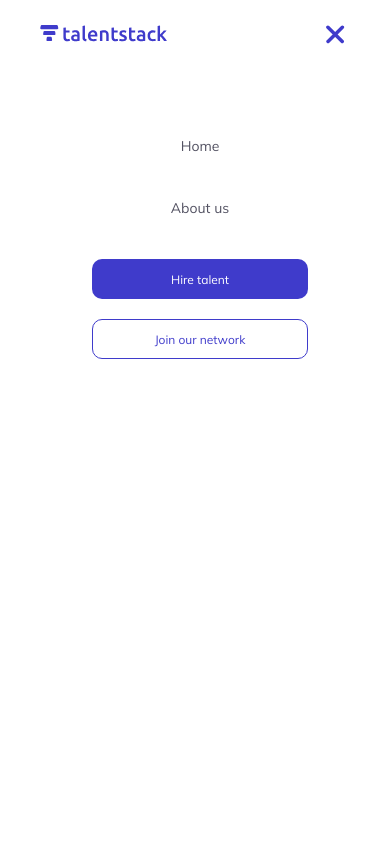
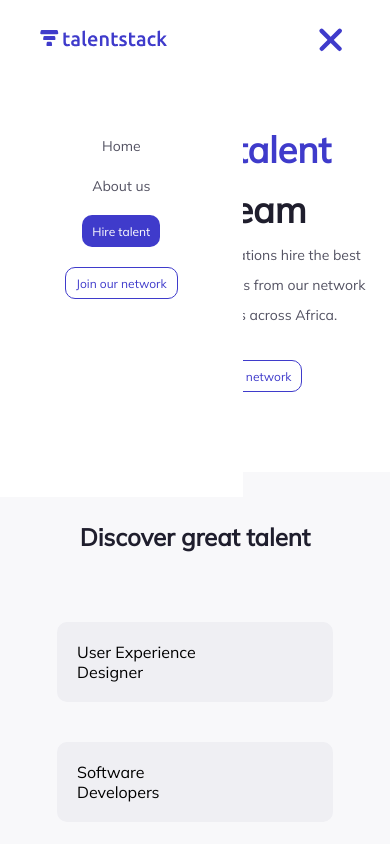
Before and after one commit to grticon/talentstack, a plain HTML site: page index.html in a window 390 px wide. Both pictures are taken after a click on the element 335 px from the left and 35 px from the top of the page. Shown: the top 844 px of the page. Drawn offline with Linux system fonts and the light colour scheme.

Commit message:
Update style.css

```diff
--- a/style.css
+++ b/style.css
@@ -1,4 +1,3 @@
-@import url('https://fonts.googleapis.com/css2?family=Mulish:wght@400;500;600;700;800;900;1000&display=swap');
 *
 {
     margin: 0;
@@ -73,20 +72,10 @@ header ul li a
 button
 {
     border-radius: 10px;
-    height: 40px;
+    height: 36px;
     padding: 0px 20px;
     cursor: pointer;
     font-size: 16px;
-    transition: 0.7s;
-}
-button:hover
-{
-    transform: scale(1.2);
-    transition: 0.7s;
-}
-.hb
-{
-    height: 32px;
 }
 .cb
 {
@@ -106,6 +95,8 @@ button:hover
     font-weight: 800;
     color: #1F1E2D;
     line-height: 60px;
+    max-width: 500px;
+    margin: auto;
 }
 .ltxt span
 {
@@ -114,12 +105,14 @@ button:hover
 section
 {
     margin: 0px auto;
+    display: flex;
 }
 .regtext
 {
     font-size: 16px;
     line-height: 30px;
     color: #535262;
+    max-width: 800px;
 }
 .lb
 {
@@ -146,15 +139,12 @@ section
     padding: 20px;
     text-align: left;
     margin: 20px;
-    transition: 0.7s;
 }
 .tbx:hover
 {
     background: #3F3BCB;
     color: #FFFFFF;
     cursor: pointer;
-    transform: scale(1.1);
-    transition: 0.7s;
 }
 .tbx p
 {
@@ -177,13 +167,14 @@ section
     padding: 100px 0px;
     background: #F8F8FA;
     width: 100%;
-    margin-bottom: 30px;
 }
 .heading
 {
     color: #1F1E2D;
     font-size: 24px;
     margin-bottom: 50px;
+    padding: 0px 20px;
+    text-align: center;
 }
 .contents p
 {
@@ -196,7 +187,8 @@ section
 {
     display: flex;
     max-width: 1280px;
-    margin: 30px;
+    width: 100%;
+    margin: auto;
 }
 .tbt
 {
@@ -273,6 +265,7 @@ section
     flex-wrap: wrap;
     width: 100%;
     max-width: 1280px;
+    justify-content: center;
 }
 .sector-five
 {
@@ -382,15 +375,6 @@ footer
 {
     padding-top: 50px;
 }
-.bx
-{
-    max-width: 500px;
-    margin: auto;
-}
-.hbb .cb, .hbb .wb
-{
-    margin: 10px;
-}
 
 
 /*responsiveness*/
@@ -408,14 +392,14 @@ footer
     }
     button
     {
+        height: 32px;
         font-size: 12px;
+        padding: 0px 10px;
     }
     .menu a
     {
         font-size: 14px;
         margin: 0px 5px;
-        width: 100%;
-        height: 40px;
     }
     .sector-three
     {
@@ -460,12 +444,12 @@ footer
     }
     .toggle
     {
-        width: 30px;
-        height: 30px;
+        width: 40px;
+        height: 40px;
         background: url(image/menu.svg);
         background-position: center;
         background-repeat: no-repeat;
-        background-size: 20px;
+        background-size: 30px;
         cursor: pointer;
     }
     .toggle.active
@@ -473,7 +457,7 @@ footer
         background: url(image/close.svg);
         background-repeat: no-repeat;
         background-position: center;
-        background-size: 20px;
+        background-size: 25px;
         cursor: pointer;
     }
     .menu
@@ -484,8 +468,8 @@ footer
         display: block;
         padding: 50px;
         text-align: center;
-        width: 100%;
-        height: 100vh;
+        width: fit-content;
+        height: 50vh;
         background: #fff;
         transition: 0.5s;
         z-index: 999;
@@ -571,7 +555,7 @@ footer
     }
     .sector-one
     {
-        width: 90%;
+        margin: 120px 0px 50px 0px;
     }
     .sector-two
     {
@@ -581,9 +565,4 @@ footer
     {
         padding: 30px;
     }
-    .hb
-    {
-        height: 40px;
-        width: 80%;
-    }
 }
```
